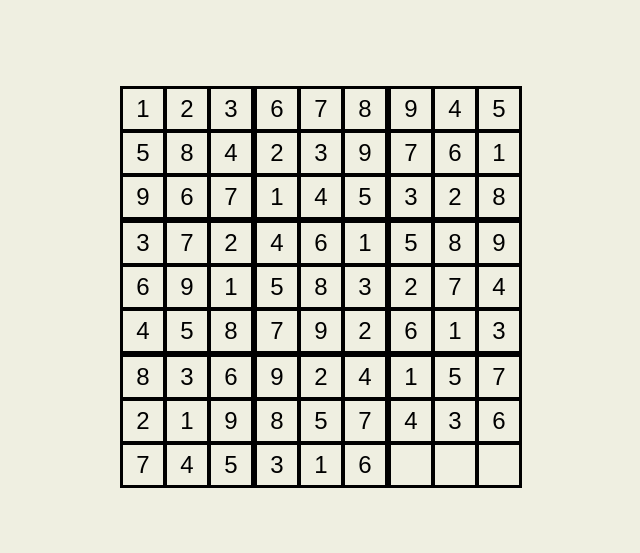
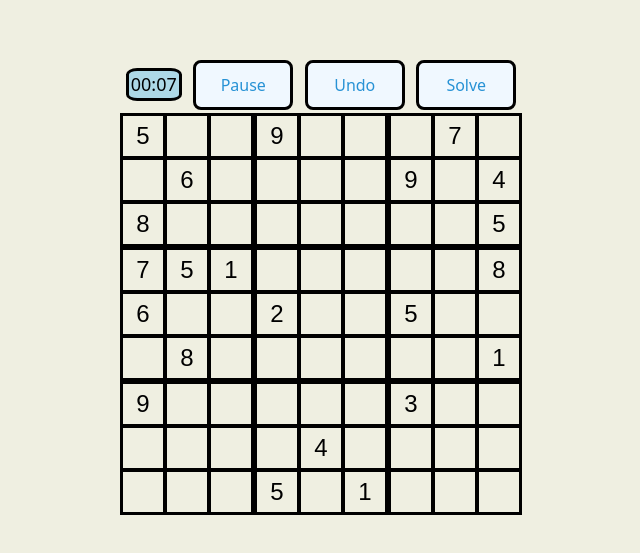
Before and after one commit to Young-Griff/LearningReact, a React (Vite) app in the folder sudoku-app/: page / in a window 1280 px wide. Shown: the part 113-666 px from the top of the page, without its empty margins (319-959 px from the left). Built offline with nearby package versions, Linux system fonts and the light colour scheme.

Commit message:
Various Changes
Following changes were made mainly to 'Game.tsx':
- Added tool bar to the game.
- Added history tracking.
- Added functionality for solving the game.

```diff
--- a/sudoku-app/src/components/Board.tsx
+++ b/sudoku-app/src/components/Board.tsx
@@ -3,7 +3,7 @@ import "./Board.css";
 
 function Board({getVal, onSquareChange}) {
     return (
-        <div>
+        <div className="board">
             <div className={"boardRow"}>
                 <Block blockNum={0} getVal={getVal} onSquareChange={onSquareChange}/>
                 <Block blockNum={1} getVal={getVal} onSquareChange={onSquareChange}/>
--- a/sudoku-app/src/components/Game.tsx
+++ b/sudoku-app/src/components/Game.tsx
@@ -1,14 +1,16 @@
 // this file contains the code for setting up and playing the game
 import { useState } from "react";
 import Board from "./Board";
+import ToolBar from "./ToolBar";
 import Games from "../assets/boards.json";
 import Solver from "./Solver/Solver.tsx";
 
 // create an interface to pass to the board
 function Game() {
   // set up components for the board
-  const startBoard = Games.trivial;
-  const [squares, setSquares] = useState(Games.trivial);
+  const startBoard = Games.expertOne;
+  const [history, setHistory] = useState([startBoard.slice()]);
+  const [squares, setSquares] = useState(startBoard.slice());
   // return the value of the given index (from current or initial board state)
   function getVal(i: number, start: boolean) {
     if (start == false) return squares[i];
@@ -21,18 +23,38 @@ function Game() {
     if (newVal == -1) {
       // TODO: Select cell with id of passed i (index) value
       const newCell = document.getElementById(i);
-      newCell.focus()
+      newCell.focus();
     }
     // handle deletions or input
     else {
+      // track history of the board
+      setHistory([...history, squares]);
+      // set up new square value
       const newSquares = squares.slice();
       newSquares[i] = newVal;
       console.log("Solved: ", Solver.isSolved(newSquares));
       setSquares(newSquares);
+      console.log("Hist: ", history);
     }
   }
 
-  return <Board getVal={getVal} onSquareChange={onSquareChange} />;
+  function solveBoard () {
+    let generator = new Solver(squares);
+    setSquares(generator.solve());
+    setHistory([...history, squares]);
+    console.log(startBoard);
+    console.log(Games.easyOne);
+  }
+
+
+  return (
+    <>
+      <div className="tools">
+        <ToolBar history={history} setHistory={setHistory} setSquares={setSquares} solver={solveBoard}/>
+      </div>
+      <Board getVal={getVal} onSquareChange={onSquareChange} />
+    </>
+  );
 }
 
 export default Game;
```
